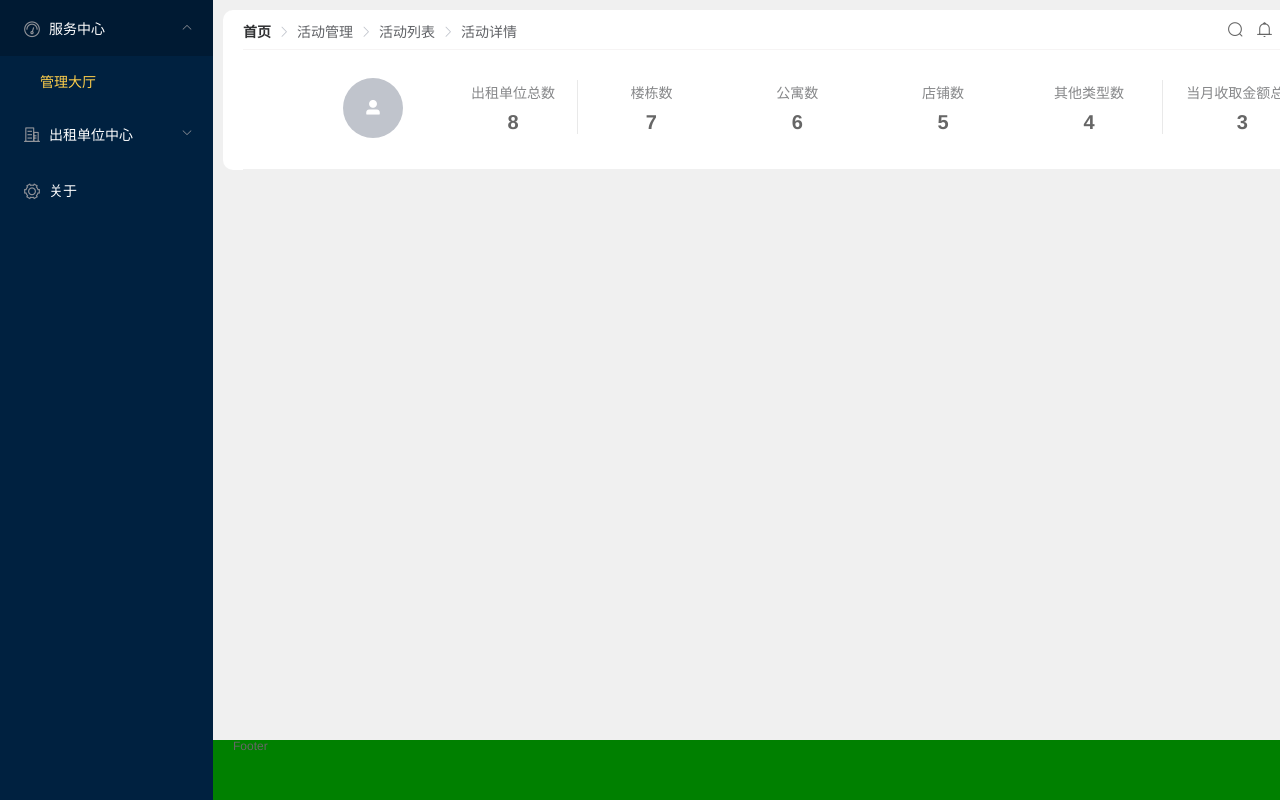
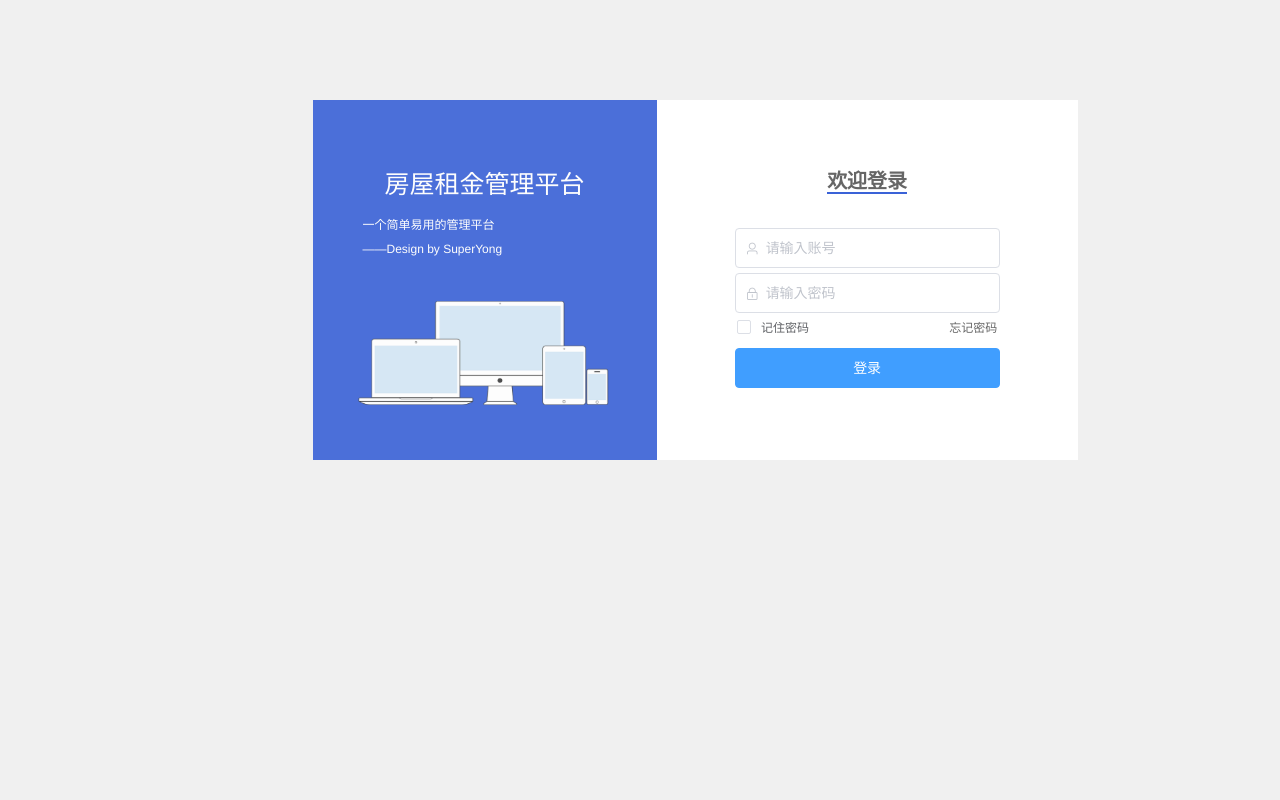
Before and after one commit to superwhys/super-rent, a Vue app in the folder frontend/: page /login in a window 1280 px wide. Shown: the top 800 px of the page. Built offline with nearby package versions, Linux system fonts and the light colour scheme.

Commit message:
modify/router

```diff
--- a/frontend/src/App.vue
+++ b/frontend/src/App.vue
@@ -1,22 +1,18 @@
 <template>
   <div id="app" class="App">
-    <frame-web>
-        <router-view></router-view>
-    </frame-web>
+    <router-view></router-view>
   </div>
 </template>
 
 <script>
-  // import Login from "components/common/login/Login";
-  import FrameWeb from "components/content/frameweb/FrameWeb";
+  import Login from "components/common/login/Login";
 
   export default {
     name:'App',
     components: {
-      FrameWeb
+      Login
     }
   }
-
 
 </script>
 
--- a/frontend/src/components/common/pageheader/PageHead.vue
+++ b/frontend/src/components/common/pageheader/PageHead.vue
@@ -3,7 +3,7 @@
     <div class="head-top">
       <div class="breadcrumb">
         <el-breadcrumb separator-class="el-icon-arrow-right">
-          <el-breadcrumb-item :to="{ path: '/' }">首页</el-breadcrumb-item>
+          <el-breadcrumb-item :to="{ path: '/rent/management' }">首页</el-breadcrumb-item>
           <el-breadcrumb-item>活动管理</el-breadcrumb-item>
           <el-breadcrumb-item>活动列表</el-breadcrumb-item>
           <el-breadcrumb-item>活动详情</el-breadcrumb-item>
--- a/frontend/src/components/common/sidebar/SideBar.vue
+++ b/frontend/src/components/common/sidebar/SideBar.vue
@@ -2,7 +2,7 @@
   <div>
     <el-menu
         class="el-menu-vertical-demo"
-        default-active="Management"
+        default-active="/rent/management"
         background-color="#002140"
         text-color="#fff"
         active-text-color="#ffd04b"
@@ -14,7 +14,7 @@
           <i class="el-icon-odometer"></i>
           <span>服务中心</span>
         </template>
-        <el-menu-item index="Management">
+        <el-menu-item index="management">
           <span slot="title">管理大厅</span>
         </el-menu-item>
       </el-submenu>
@@ -23,20 +23,20 @@
           <i class="el-icon-office-building"></i>
           <span slot="title">出租单位中心</span>
         </template>
-        <el-menu-item index="house">
+        <el-menu-item index="/rent/house">
           <span slot="title">楼栋管理</span>
         </el-menu-item>
-        <el-menu-item index="apartment">
+        <el-menu-item index="/rent/apartment">
           <span slot="title">公寓管理</span>
         </el-menu-item>
-        <el-menu-item index="store">
+        <el-menu-item index="/rent/store">
           <span slot="title">店铺管理</span>
         </el-menu-item>
-        <el-menu-item index="other">
+        <el-menu-item index="/rent/other">
           <span slot="title">其他管理</span>
         </el-menu-item>
       </el-submenu>
-      <el-menu-item index="about">
+      <el-menu-item index="/rent/about">
         <i class="el-icon-setting"></i>
         <span slot="title">关于</span>
       </el-menu-item>
--- a/frontend/src/components/content/frameweb/FrameWeb.vue
+++ b/frontend/src/components/content/frameweb/FrameWeb.vue
@@ -8,7 +8,7 @@
       <!--   右边顶部   -->
       <el-header height="160px" class="header">
         <page-head>
-          <manage-head v-show="nowPath === '/Management'"></manage-head>
+          <manage-head v-show="nowPath === '/rent/management'"></manage-head>
         </page-head>
       </el-header>
       <!--   右边主体   -->
@@ -37,7 +37,7 @@ export default {
   },
   data() {
     return {
-      nowPath: '/Management'
+      nowPath: '/rent/management'
     }
   },
   watch: {
--- a/frontend/src/main.js
+++ b/frontend/src/main.js
@@ -1,5 +1,7 @@
 import Vue from 'vue'
 import App from './App.vue'
+import login from "components/common/login/Login";
+import Index from "views/Index"
 import router from './router'
 import store from './store'
 import {Container, Header, Aside, Main, Footer,
--- a/frontend/src/router/index.js
+++ b/frontend/src/router/index.js
@@ -4,12 +4,13 @@ import VueRouter from 'vue-router'
 
 Vue.use(VueRouter)
 
+const Index = () => import('views/Index')
 const Management = () => import('views/management/Management')
 const House = () => import('views/house/House')
 const Apartment = () => import('views/apartment/Apartment')
 const Store = () => import('views/store/Store')
 const Others = () => import('views/other/Other')
-const Login = () => import('views/login/login')
+const Login = () => import('components/common/login/Login')
 
 const routes = [
   {
@@ -17,26 +18,39 @@ const routes = [
     redirect: '/login'
   },
   {
-    path: '/Management',
+    path: '/login',
+    component: Login
+  },
+  {
+    path: '/rent',
+    component: Index,
+    children: [
+      {
+        path: '',
+        redirect: 'management'
+      },
+      {
+        path: 'management',
         component: Management
       },
       {
-    path: '/house',
+        path: 'house',
         component: House
       },
       {
-    path: '/apartment',
+        path: 'apartment',
         component: Apartment
       },
       {
-    path: '/store',
+        path: 'store',
         component: Store
       },
       {
-    path: '/other',
+        path: 'other',
         component: Others
       }
-
+    ]
+  }
 ]
 
 const router = new VueRouter({
--- /dev/null
+++ b/frontend/src/views/Index.vue
@@ -0,0 +1,20 @@
+<template>
+  <frame-web>
+    <router-view></router-view>
+  </frame-web>
+</template>
+
+<script>
+import FrameWeb from "components/content/frameweb/FrameWeb";
+
+export default {
+  name: "Index",
+  components: {
+    FrameWeb
+  }
+}
+</script>
+
+<style scoped>
+
+</style>
```
Lines whose indentation alone changed are shown as unchanged.
